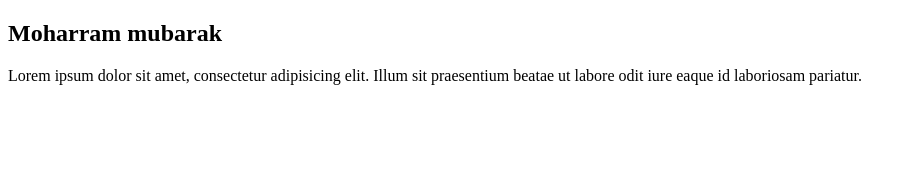
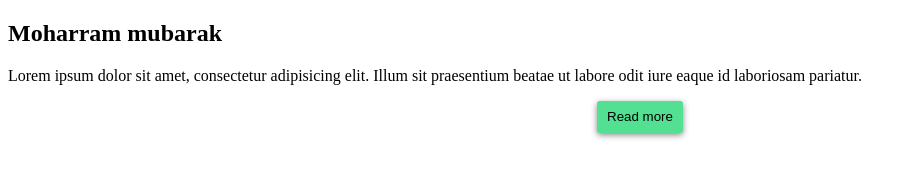
Before and after one commit to Bilalshaikh123/mustak, a plain HTML site: page index.html in a window 1280 px wide. Shown: the whole page, without its empty margins (0-910 px from the left). Drawn offline with Linux system fonts and the light colour scheme.

Commit message:
Added styles

```diff
--- a/index.html
+++ b/index.html
@@ -5,9 +5,13 @@
     <meta name="viewport" content="width=device-width, initial-scale=1.0">
     <meta http-equiv="X-UA-Compatible" content="ie=edge">
     <title>Title</title>
+    <link rel="stylesheet" href="style.css">
 </head>
 <body>
     <h2>Moharram mubarak </h2>
     <p>Lorem ipsum dolor sit amet, consectetur adipisicing elit. Illum sit praesentium beatae ut labore odit iure eaque id laboriosam pariatur.</p>
+    <div class="container">
+    <button class="btn-primary">Read more</button>
+    </div>
 </body>
 </html>
--- /dev/null
+++ b/style.css
@@ -0,0 +1,19 @@
+.container{
+    text-align: center;
+}
+.btn-primary {
+    height: 2rem;
+    padding: 0 10px;
+    background: rgb(83, 224, 146);
+    outline: none;
+    border: none;
+    border-radius: 3px;
+    box-shadow: 0 2px 6px #00000078;
+    cursor: pointer;
+}
+.btn-primary:hover {
+    outline: 2px;
+    border: 1px white;
+    outline-color: aliceblue;
+    box-shadow: 0 3px 6px rgba(0, 0, 0, 0.616);
+}
```
